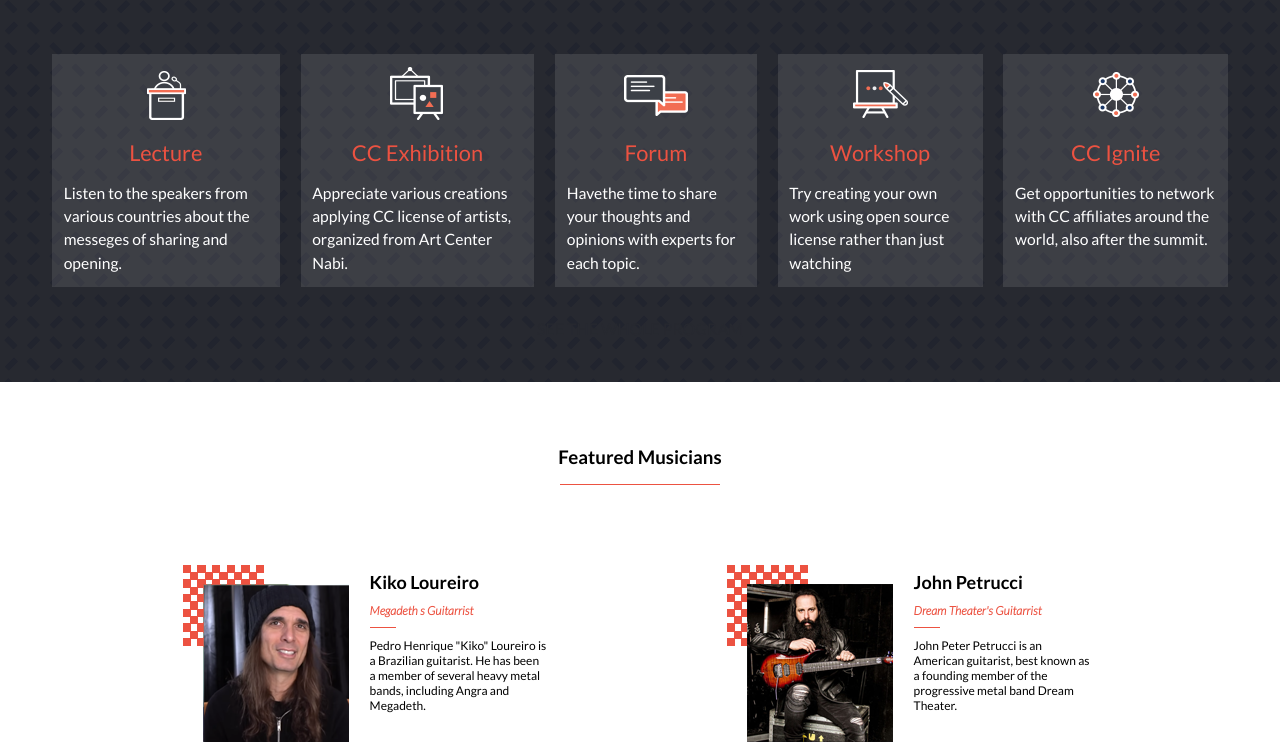
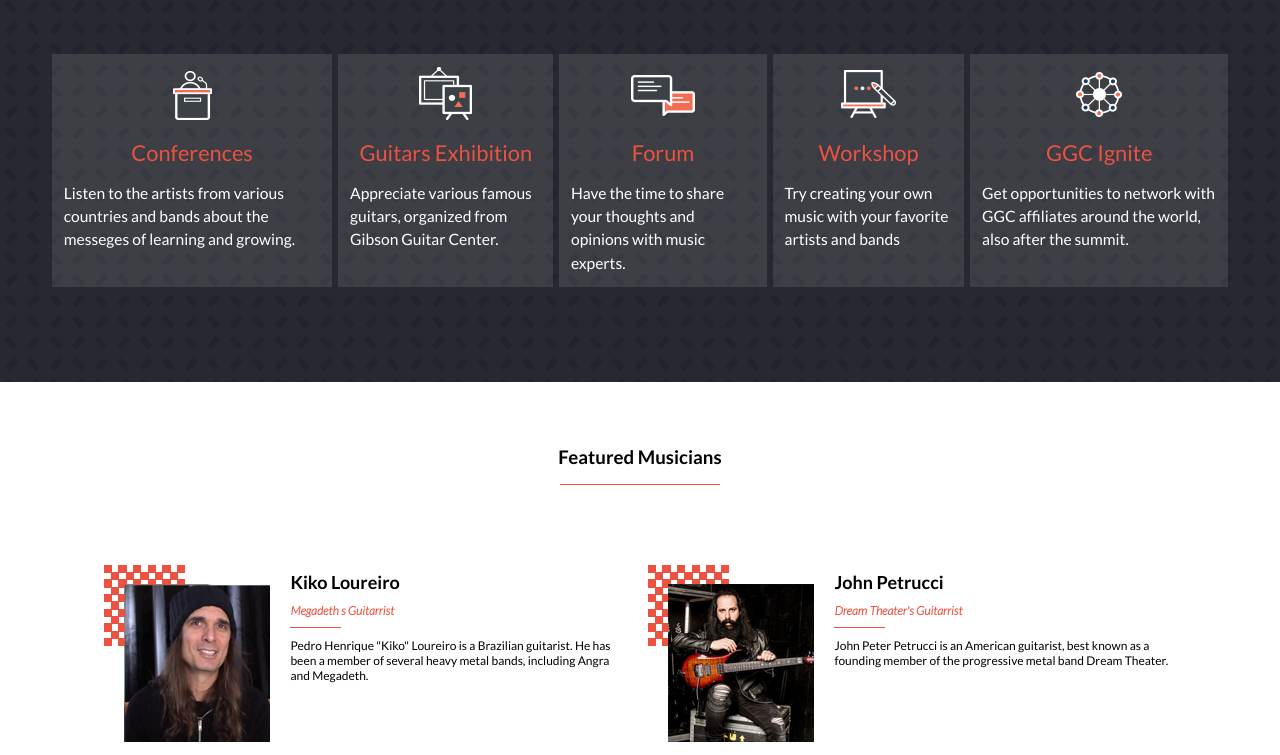
Before and after one commit to taldr27/Capstone1-Project, a website: page index.html in a window 1280 px wide. Shown: the part 920-1675 px from the top of the page. Drawn offline with Linux system fonts and the light colour scheme; files whose address does not match are found by name.

Commit message:
Add new logo and hover functions

```diff
--- a/index.html
+++ b/index.html
@@ -109,28 +109,28 @@
                     <div class="program-categories">
                         <div class="program-categories-details">
                             <img src="images/program_icon_01.png" alt="">
-                            <span>Lecture</span>
-                            <p>Listen to the speakers from various countries about the messeges of sharing and opening.</p>
+                            <span>Conferences</span>
+                            <p>Listen to the artists from various countries and bands about the messeges of learning and growing.</p>
                         </div>
                         <div class="program-categories-details">
                             <img src="images/program_icon_02.png" alt="">
-                            <span>CC Exhibition</span>
-                            <p>Appreciate various creations applying CC license of artists, organized from Art Center Nabi.</p>
+                            <span>Guitars Exhibition</span>
+                            <p>Appreciate various famous guitars, organized from Gibson Guitar Center.</p>
                         </div>
                         <div class="program-categories-details">
                             <img src="images/program_icon_03.png" alt="">
                             <span>Forum</span>
-                            <p>Havethe time to share your thoughts and opinions with experts for each topic.</p>
+                            <p>Have the time to share your thoughts and opinions with music experts.</p>
                         </div>
                         <div class="program-categories-details">
                             <img src="images/program_icon_04.png" alt="">
                             <span>Workshop</span>
-                            <p>Try creating your own work using open source license rather than just watching</p>
+                            <p>Try creating your own music with your favorite artists and bands</p>
                         </div>
                         <div class="program-categories-details">
                             <img src="images/program_icon_05.png" alt="">
-                            <span>CC Ignite</span>
-                            <p>Get opportunities to network with CC affiliates around the world, also after the summit.</p>
+                            <span>GGC Ignite</span>
+                            <p>Get opportunities to network with GGC affiliates around the world, also after the summit.</p>
                         </div>
 
                     </div>
--- a/styles/style.css
+++ b/styles/style.css
@@ -132,10 +132,6 @@ a {
   color: var(--primary-dark);
 }
 
-/* .menu {
-  position: fixed;
-} */
-
 .menu-ico {
   margin-block: var(--size-200);
   margin-inline-start: var(--size-50);
@@ -235,6 +231,10 @@ a {
   .header-menu {
     display: block;
     background-color: white;
+  }
+
+  .menus li a:hover {
+    color: var(--primary-orange);
   }
 
   .landing-box {
@@ -364,6 +364,10 @@ a {
   gap: 0.8em;
 }
 
+.program-categories-details:hover {
+  border: 1px solid white;
+}
+
 @media (min-width: 768px) {
   .program-categories {
     display: flex;
@@ -371,7 +375,7 @@ a {
     font-size: 1.3em;
     min-width: var(--size-small);
     max-height: 35em;
-    gap: var(--size-200);
+    gap: 0.3em;
     justify-items: center;
   }
 
@@ -379,6 +383,8 @@ a {
     flex-direction: column;
     min-width: 10%;
   }
+
+
 
   .program-categories-details img {
     max-width: 100%;
@@ -531,10 +537,6 @@ a {
     grid-template-columns: 1fr 1fr;
     gap: var(--size-200);
     margin-top: var(--size-400);
-  }
-
-  .speakers-list-details {
-    max-width: 70%;
   }
 
   .wrapper-speakers {
```
Also changed, not shown: about.html (+2 -4 lines), images/new_logo.png, images/new_logoWhite.png (added).
